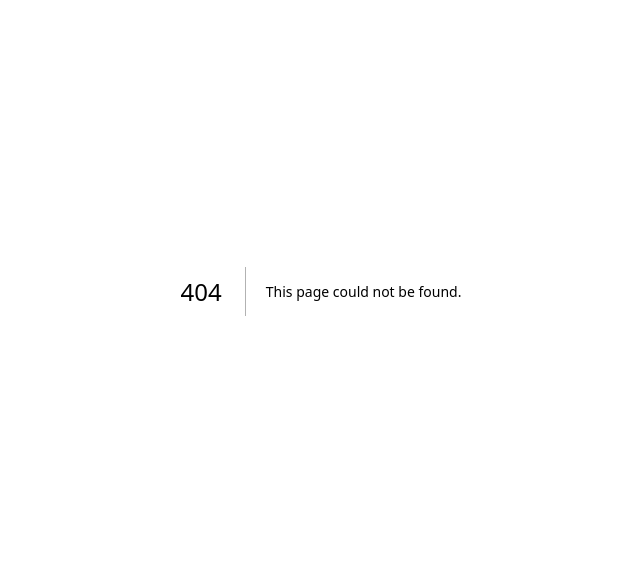
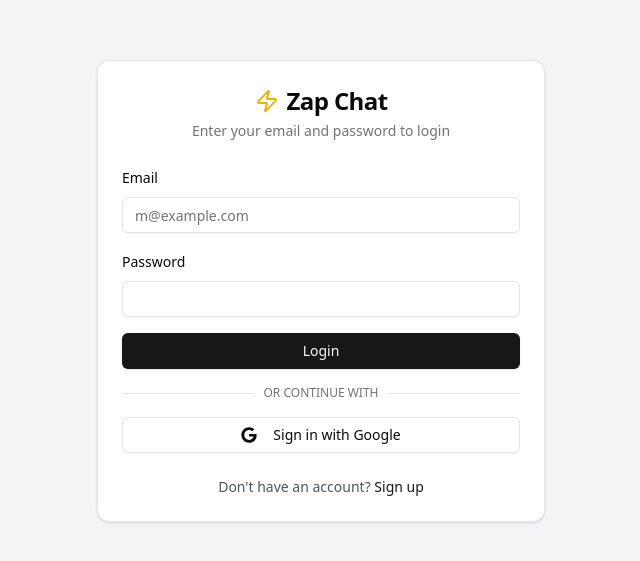
Before and after one commit to hamzasheraz/Zap-Chat, a Next.js app: page /login in a window 1280 px wide. Before the commit this address had no page. Shown: the part 109-670 px from the top of the page, without its empty margins (319-959 px from the left). Built offline with nearby package versions, Linux system fonts and the light colour scheme.

Commit message:
Login form created

```diff
--- a/components/chatarea/chatheader/tasklist/index.jsx
+++ b/components/chatarea/chatheader/tasklist/index.jsx
@@ -1,7 +1,6 @@
 import { X, PlusCircle } from 'lucide-react'
 import { Button } from "@/components/ui/button"
 import { Input } from "@/components/ui/input"
-import { Checkbox } from "@/components/ui/checkbox"
 import Eachtask from './eachtask'
 
 const Tasklist = ({ tasks, isTaskListOpen, toggleTaskList, toggleTask, newTask, setNewTask, addTask }) => {
--- /dev/null
+++ b/components/loginform/index.jsx
@@ -0,0 +1,45 @@
+import { Input } from "@/components/ui/input"
+import { Label } from "@/components/ui/label"
+import { Button } from "@/components/ui/button"
+import { Alert, AlertDescription, AlertTitle } from "@/components/ui/alert"
+import { AlertCircle } from 'lucide-react'
+
+const Loginform = ({ handleLogin, email, password, error }) => {
+    return (
+        <form onSubmit={handleLogin}>
+            <div className="space-y-4">
+                <div className="space-y-2">
+                    <Label htmlFor="email">Email</Label>
+                    <Input
+                        id="email"
+                        type="email"
+                        placeholder="m@example.com"
+                        value={email}
+                        onChange={(e) => setEmail(e.target.value)}
+                        required />
+                </div>
+                <div className="space-y-2">
+                    <Label htmlFor="password">Password</Label>
+                    <Input
+                        id="password"
+                        type="password"
+                        value={password}
+                        onChange={(e) => setPassword(e.target.value)}
+                        required />
+                </div>
+                {error && (
+                    <Alert variant="destructive">
+                        <AlertCircle className="h-4 w-4" />
+                        <AlertTitle>Error</AlertTitle>
+                        <AlertDescription>{error}</AlertDescription>
+                    </Alert>
+                )}
+                <Button type="submit" className="w-full">
+                    Login
+                </Button>
+            </div>
+        </form>
+    )
+}
+
+export default Loginform;
--- /dev/null
+++ b/components/ui/alert.jsx
@@ -0,0 +1,47 @@
+import * as React from "react"
+import { cva } from "class-variance-authority";
+
+import { cn } from "@/lib/utils"
+
+const alertVariants = cva(
+  "relative w-full rounded-lg border px-4 py-3 text-sm [&>svg+div]:translate-y-[-3px] [&>svg]:absolute [&>svg]:left-4 [&>svg]:top-4 [&>svg]:text-foreground [&>svg~*]:pl-7",
+  {
+    variants: {
+      variant: {
+        default: "bg-background text-foreground",
+        destructive:
+          "border-destructive/50 text-destructive dark:border-destructive [&>svg]:text-destructive",
+      },
+    },
+    defaultVariants: {
+      variant: "default",
+    },
+  }
+)
+
+const Alert = React.forwardRef(({ className, variant, ...props }, ref) => (
+  <div
+    ref={ref}
+    role="alert"
+    className={cn(alertVariants({ variant }), className)}
+    {...props} />
+))
+Alert.displayName = "Alert"
+
+const AlertTitle = React.forwardRef(({ className, ...props }, ref) => (
+  <h5
+    ref={ref}
+    className={cn("mb-1 font-medium leading-none tracking-tight", className)}
+    {...props} />
+))
+AlertTitle.displayName = "AlertTitle"
+
+const AlertDescription = React.forwardRef(({ className, ...props }, ref) => (
+  <div
+    ref={ref}
+    className={cn("text-sm [&_p]:leading-relaxed", className)}
+    {...props} />
+))
+AlertDescription.displayName = "AlertDescription"
+
+export { Alert, AlertTitle, AlertDescription }
--- /dev/null
+++ b/components/ui/card.jsx
@@ -0,0 +1,50 @@
+import * as React from "react"
+
+import { cn } from "@/lib/utils"
+
+const Card = React.forwardRef(({ className, ...props }, ref) => (
+  <div
+    ref={ref}
+    className={cn("rounded-xl border bg-card text-card-foreground shadow", className)}
+    {...props} />
+))
+Card.displayName = "Card"
+
+const CardHeader = React.forwardRef(({ className, ...props }, ref) => (
+  <div
+    ref={ref}
+    className={cn("flex flex-col space-y-1.5 p-6", className)}
+    {...props} />
+))
+CardHeader.displayName = "CardHeader"
+
+const CardTitle = React.forwardRef(({ className, ...props }, ref) => (
+  <div
+    ref={ref}
+    className={cn("font-semibold leading-none tracking-tight", className)}
+    {...props} />
+))
+CardTitle.displayName = "CardTitle"
+
+const CardDescription = React.forwardRef(({ className, ...props }, ref) => (
+  <div
+    ref={ref}
+    className={cn("text-sm text-muted-foreground", className)}
+    {...props} />
+))
+CardDescription.displayName = "CardDescription"
+
+const CardContent = React.forwardRef(({ className, ...props }, ref) => (
+  <div ref={ref} className={cn("p-6 pt-0", className)} {...props} />
+))
+CardContent.displayName = "CardContent"
+
+const CardFooter = React.forwardRef(({ className, ...props }, ref) => (
+  <div
+    ref={ref}
+    className={cn("flex items-center p-6 pt-0", className)}
+    {...props} />
+))
+CardFooter.displayName = "CardFooter"
+
+export { Card, CardHeader, CardFooter, CardTitle, CardDescription, CardContent }
--- /dev/null
+++ b/pages/login/index.js
@@ -0,0 +1,89 @@
+import { useState } from 'react'
+import { Button } from "@/components/ui/button"
+import { Input } from "@/components/ui/input"
+import { Label } from "@/components/ui/label"
+import { Card, CardContent, CardDescription, CardFooter, CardHeader, CardTitle } from "@/components/ui/card"
+import { Alert, AlertDescription, AlertTitle } from "@/components/ui/alert"
+import { Zap, AlertCircle } from 'lucide-react'
+import Loginform from '@/components/loginform'
+
+const Login = () => {
+    const [email, setEmail] = useState('')
+    const [password, setPassword] = useState('')
+    const [error, setError] = useState('')
+
+    const handleLogin = (e) => {
+      e.preventDefault()
+      // Here you would typically handle the login logic
+      console.log('Login attempted with:', email, password)
+      // For demonstration, we'll just show an error if fields are empty
+      if (!email || !password) {
+        setError('Please fill in all fields')
+      } else {
+        setError('')
+        // Proceed with login...
+      }
+    }
+
+    const handleGoogleSignIn = () => {
+      // Here you would typically handle Google Sign-In
+      console.log('Google Sign-In attempted')
+    }
+
+    return (
+      (<div
+        className="min-h-screen flex items-center justify-center bg-gray-100 dark:bg-gray-900">
+        <Card className="w-full max-w-md">
+          <CardHeader className="space-y-1">
+            <CardTitle
+              className="text-2xl font-bold text-center flex items-center justify-center">
+              <Zap className="mr-2 h-6 w-6 text-yellow-500" />
+              Zap Chat
+            </CardTitle>
+            <CardDescription className="text-center">
+              Enter your email and password to login
+            </CardDescription>
+          </CardHeader>
+          <CardContent>
+            <Loginform handleLogin={handleLogin} email={email} setEmail={setEmail} password={password} setPassword={setPassword} error={error} />
+            <div className="relative my-4">
+              <div className="absolute inset-0 flex items-center">
+                <span className="w-full border-t" />
+              </div>
+              <div className="relative flex justify-center text-xs uppercase">
+                <span className="bg-background px-2 text-muted-foreground">
+                  Or continue with
+                </span>
+              </div>
+            </div>
+            <Button variant="outline" className="w-full" onClick={handleGoogleSignIn}>
+              <svg
+                className="mr-2 h-4 w-4"
+                aria-hidden="true"
+                focusable="false"
+                data-prefix="fab"
+                data-icon="google"
+                role="img"
+                xmlns="http://www.w3.org/2000/svg"
+                viewBox="0 0 488 512">
+                <path
+                  fill="currentColor"
+                  d="M488 261.8C488 403.3 391.1 504 248 504 110.8 504 0 393.2 0 256S110.8 8 248 8c66.8 0 123 24.5 166.3 64.9l-67.5 64.9C258.5 52.6 94.3 116.6 94.3 256c0 86.5 69.1 156.6 153.7 156.6 98.2 0 135-70.4 140.8-106.9H248v-85.3h236.1c2.3 12.7 3.9 24.9 3.9 41.4z"></path>
+              </svg>
+              Sign in with Google
+            </Button>
+          </CardContent>
+          <CardFooter>
+            <p className="text-center text-sm text-gray-600 dark:text-gray-400 w-full">
+              Don&apos;t have an account?{' '}
+              <a href="#" className="font-medium text-primary hover:underline">
+                Sign up
+              </a>
+            </p>
+          </CardFooter>
+        </Card>
+      </div>)
+    );
+}
+
+export default Login;
```
